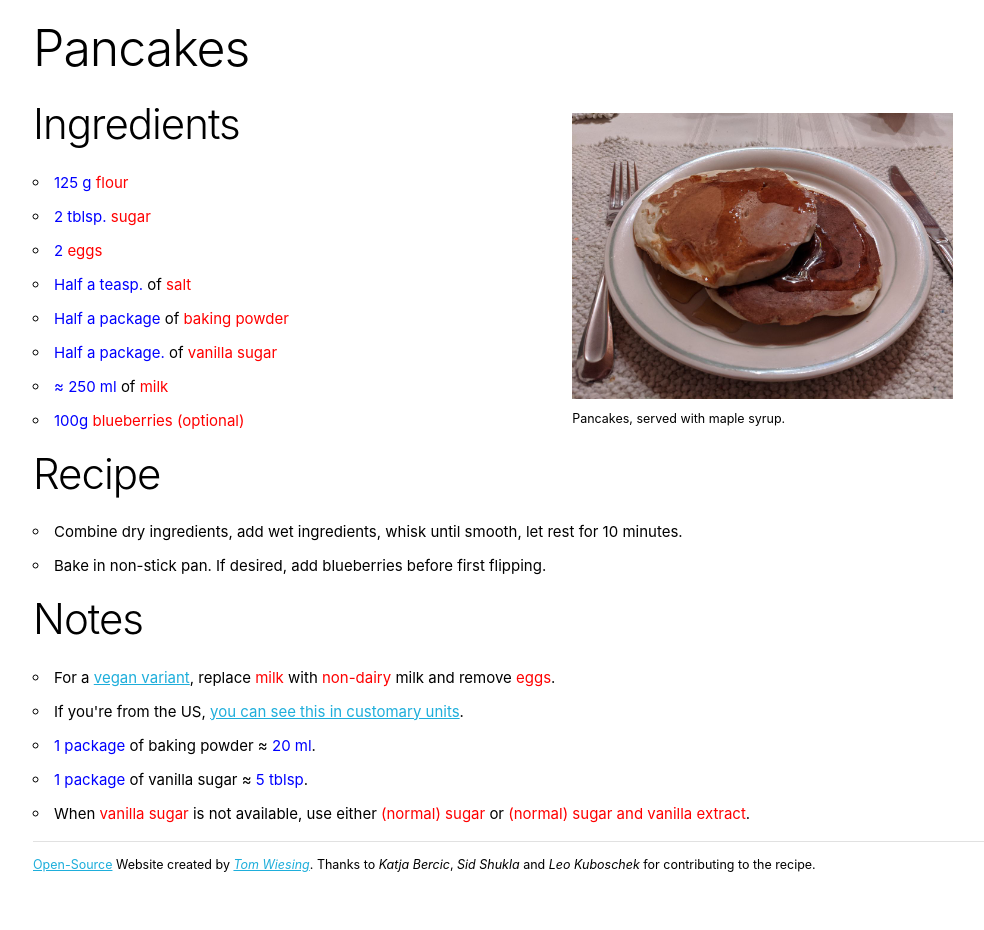
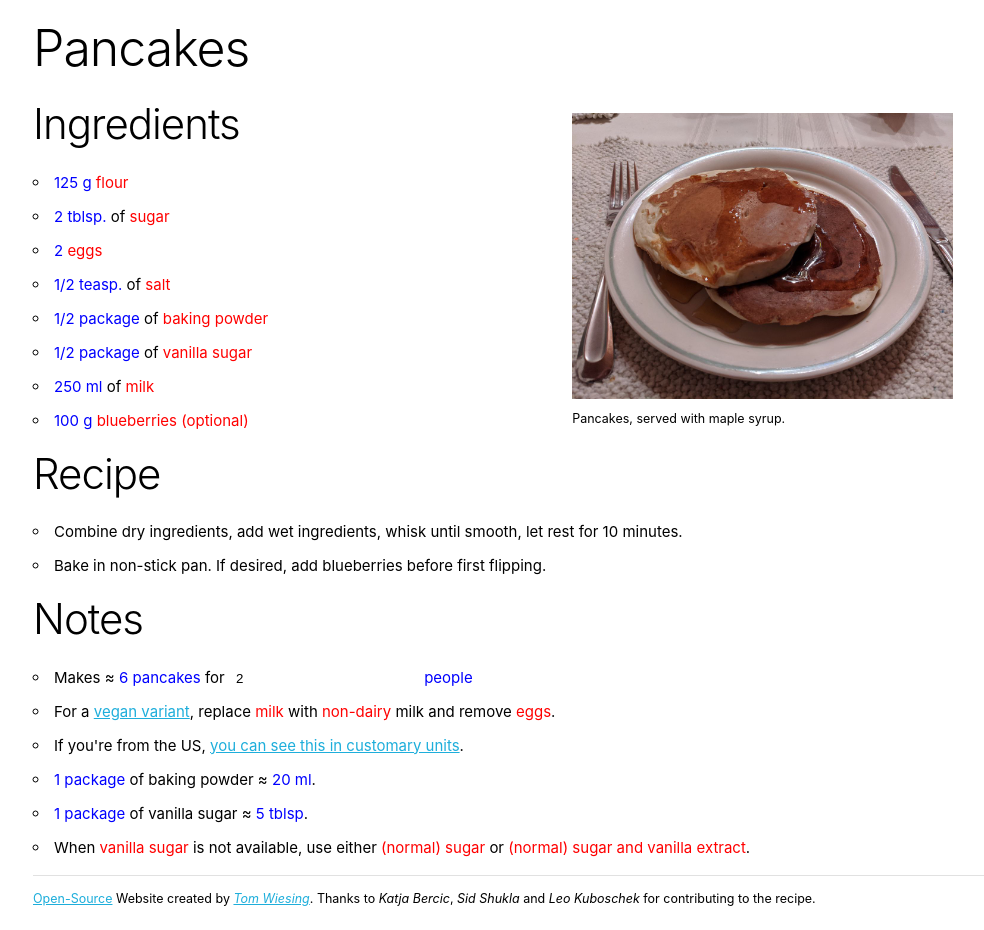
Before and after one commit to tkw1536/pancakes.guys.wtf, a Next.js app: page / in a window 1280 px wide. Shown: the whole page, without its empty margins (127-1111 px from the left). Before the commit the page ends 896 px from the top, so only its background shows below. Built offline with nearby package versions, Linux system fonts and the light colour scheme.

Commit message:
Add multiplier

```diff
--- a/src/recipe/Ingredients.tsx
+++ b/src/recipe/Ingredients.tsx
@@ -2,84 +2,11 @@ import * as React from "react";
 import style from './index.module.css';
 
 import { default as Variant, VariantTitle } from "./Variant";
+import { RecipeIngredient, default as INGREDIENTS } from "./recipe";
 
-interface RecipeIngredient {
-    metric: string;
-    ofMetric?: boolean;
-
-    US: string;
-    ofUS?: boolean;
-
-    name?: React.ReactNode,
-    veganName?: React.ReactNode,
-
-    note?: React.ReactNode,
-    veganNote?: React.ReactNode,
-}
-
-const INGREDIENTS: RecipeIngredient[] = [
-    {
-        metric: '125 g',
-        US: '1/2 cup',
-        ofUS: true,
-        name: 'flour'
-    },
-    {
-        metric: '2 tblsp.',
-        US: '2 tblsp.',
-        ofUS: true,
-        name: 'sugar',
-    },
-    {
-        metric: '2',
-        US: '2',
-        name: 'eggs',
-        veganName: null,
-    },
-    {
-        metric: 'Half a teasp.',
-        US: 'Half a teasp.',
-        ofUS: true,
-        ofMetric: true,
-        name: 'salt'
-    },
-    {
-        metric: 'Half a package',
-        ofMetric: true,
-        US: '1 tblsp.',
-        ofUS: true,
-        name: 'baking powder',
-    },
-    {
-        metric: 'Half a package.',
-        ofMetric: true,
-        US: '5 tblsp.',
-        ofUS: true,
-        name: 'vanilla sugar',
-    },
-    {
-        metric: '≈ 250 ml',
-        ofMetric: true,
-        US: '≈ 1 cup',
-        ofUS: true,
-
-        name: 'milk',
-        veganName: 'non-dairy milk',
-
-        veganNote: <>(e.g. <a target ="_blank" rel="noopener noreferer" href="https://www.oatly.com/int/products/oat-drink-barista-edition">Oatly Barista edition</a>)</>
-    },
-    {
-        metric: "100g",
-        ofMetric: false,
-        US: "1/2 cup",
-        ofUS: true,
-        name: "blueberries (optional)"
-    },
-];
-
-export default class Ingredients extends React.Component<{ variant: Variant }> {
+export default class Ingredients extends React.Component<{ variant: Variant, multiplier: number }> {
     render() {
-        const { variant } = this.props;
+        const { variant, multiplier } = this.props;
 
 
         const shortTitle = VariantTitle(variant, true);
@@ -103,7 +30,7 @@ export default class Ingredients extends React.Component<{ variant: Variant }> {
                     <h2>Ingredients</h2>
 
                     <ul>
-                        {INGREDIENTS.map((ingredient, index) => <Ingredient ingredient={ingredient} variant={variant} key={index} />)}
+                        {INGREDIENTS.map((ingredient, index) => <Ingredient ingredient={ingredient} variant={variant} multiplier={multiplier}  key={index} />)}
                     </ul>
                 </div>
                 <div className="half show-large">
@@ -131,14 +58,15 @@ export default class Ingredients extends React.Component<{ variant: Variant }> {
 interface IngredientParams {
     ingredient: RecipeIngredient;
     variant: Variant;
+    multiplier: number;
 }
 
 class Ingredient extends React.Component<IngredientParams> {
     render() {
-        const { variant: { units, vegan }, ingredient: { metric, ofMetric, US, ofUS, name, veganName, note, veganNote } } = this.props;
+        const { variant: { units, vegan }, ingredient: { metric, ofMetric, US, ofUS, name, veganName, note, veganNote }, multiplier } = this.props;
 
         const of = units === 'metric' ? ofMetric : ofUS;
-        const amount = units === 'metric' ? metric : US;
+        const [amountNo, amountName] = units === 'metric' ? metric : US;
 
 
         const children = (vegan && (typeof veganName !== 'undefined')) ? veganName : name;
@@ -150,10 +78,19 @@ class Ingredient extends React.Component<IngredientParams> {
 
 
         return <li>
-            <span className={style.amount}>{amount}</span>
+            <span className={style.amount}>{numberToString(amountNo * multiplier)} {amountName}</span>
             {of ? " of " : " "}
             <span className={style.ingredient}>{children}</span>
             {noteChild && <>{` `}{noteChild}</>}
         </li>
     }
 }
+
+function numberToString(no: number): string {
+    if(no % 1 == 0.5) {
+        no = Math.floor(no);
+        const noStr = no !== 0 ? `${no} ` : "";
+        return noStr + '1/2';
+    }
+    return no.toString()
+}
--- a/src/recipe/Notes.tsx
+++ b/src/recipe/Notes.tsx
@@ -3,17 +3,28 @@ import Link from 'next/link';
 
 import Variant, { AddVariant, VariantToURL } from "./Variant";
 import style from './index.module.css';
+import { PEOPLE_MULTIPLIER_RATIO, PANCAKE_MULTIPLIER_RATIO } from "./recipe";
 
-export default class Notes extends React.Component<{ variant: Variant }> {
+interface NotesParams {
+    variant: Variant;
+    multiplier: number;
+    changeMultiplier: (multipler: number) => void;
+}
+
+export default class Notes extends React.Component<NotesParams> {
+    private onChange = (event: React.ChangeEvent<HTMLInputElement>) => {
+        const people = event.currentTarget.valueAsNumber;
+        this.props.changeMultiplier(people / PEOPLE_MULTIPLIER_RATIO );
+    }
     render() {
-        const { variant } = this.props;
+        const { variant, multiplier } = this.props;
 
         //
         // VEGAN VARIANT
         //
 
         const forVegans = AddVariant(variant, { vegan: !variant.vegan });
-        const forVegansURL = VariantToURL(forVegans, true);
+        const forVegansURL = VariantToURL(forVegans, true, multiplier);
 
         let forVegansContent: React.ReactNode;
         if (forVegans.vegan) {
@@ -30,7 +41,7 @@ export default class Notes extends React.Component<{ variant: Variant }> {
         // AMERICAN UNITS
         //
         const forAmericans = AddVariant(variant, { units: variant.units === 'metric' ? 'us' : 'metric'});
-        const forAmericansURL = VariantToURL(forAmericans);
+        const forAmericansURL = VariantToURL(forAmericans, undefined, multiplier);
 
         let forAmericansContent: React.ReactNode;
         if (forAmericans.units === 'us') {
@@ -39,14 +50,20 @@ export default class Notes extends React.Component<{ variant: Variant }> {
             </>;
         } else {
             forAmericansContent = <>
-                Not from the US and <Link href={VariantToURL(forAmericans, true)}><a>confused about these units?</a></Link>
+                Not from the US and <Link href={VariantToURL(forAmericans, true, multiplier)}><a>confused about these units?</a></Link>
             </>;
         }
+
+        const noPancakes = PANCAKE_MULTIPLIER_RATIO * multiplier;
+        const noPeople = PEOPLE_MULTIPLIER_RATIO * multiplier;
 
         return <>
             <h2>Notes</h2>
 
             <ul>
+                <li>Makes &#8776; <span className={style.amount}>{noPancakes} pancakes</span> for <span className={style.amount}>
+                    <input type="number" value={noPeople} onChange={this.onChange} size={3} /> people</span>
+                </li>
                 <li>{forVegansContent}</li>
                 <li>{forAmericansContent}</li>
                 {variant.units === 'metric' &&
--- a/src/recipe/RecipeHeader.tsx
+++ b/src/recipe/RecipeHeader.tsx
@@ -2,13 +2,13 @@ import * as React from "react";
 import Head from "next/head";
 import { default as Variant, VariantTitle, VariantToURL } from "./Variant";
 
-export class RecipeHeader extends React.Component<{root: string; url?: string; variant: Variant}> {
+export class RecipeHeader extends React.Component<{root: string; url?: string; variant: Variant, multiplier: number}> {
     render() {
-        const { root, url, variant } = this.props;
+        const { root, url, variant, multiplier } = this.props;
         const title = VariantTitle(variant);
         const description = 'A recipe for ' +  title[0].toLowerCase() + title.substring(1);
 
-        const pageURL = `${root}${url ?? VariantToURL(variant)}`;
+        const pageURL = `${root}${url ?? VariantToURL(variant, undefined, multiplier)}`;
         const imageURL = `${root}pancakes.jpeg`;
 
         return <Head>
--- a/src/recipe/Variant.tsx
+++ b/src/recipe/Variant.tsx
@@ -32,11 +32,11 @@ export const VARIANT_REDIRECTS = {
 /** Variant titles are titles of a variant */
 export function VariantTitle(variant: Variant, short?: boolean): string {
     if (short) {
-        return `${variant.vegan ? 'Vegan ': ''}Pancakes${ variant.units === 'us' ? ' (non-metric / 🇺🇸 units)' : ''}`;
+        return `${variant.vegan ? 'Vegan ': ''}Pancakes${ variant.units === 'us' ? ' (freedom 🇺🇸 units)' : ''}`;
     }
 
     let prefix = '';
-    if (variant.units === 'us') prefix += 'Non-Metric ';
+    if (variant.units === 'us') prefix += 'Freedom 🇺🇸 ';
     if (variant.vegan) prefix += 'Vegan ';
 
     return `${prefix}Pancakes, served with ${variant.units !== 'us' ? 'maple ' : ''}syrup. `;
@@ -48,15 +48,20 @@ export function AllVariantURLS(): string[] {
 }
 
 /** VariantToURL returns the URL suffix corresponding to a variant */
-export function VariantToURL(variant: Variant, withPrefix?: boolean): string {
+export function VariantToURL(variant: Variant, withPrefix?: boolean, multiplier?: number): string {
     const prefix = withPrefix ? "/" : "";
     const entry = Object.entries(VARIANT_URLS).find(([_, v]) => equals(variant, v));
-    if (typeof entry === 'undefined') return prefix + DEFAULT_URL;
-    return prefix + entry[0];
+    const suffix = (multiplier ?? 1) !== 1 ? '#' + multiplier.toString() : '';
+    if (typeof entry === 'undefined') return prefix + DEFAULT_URL + suffix;
+    return prefix + entry[0] + suffix;
 }
 
 /** turns a URL into a variant */
 export function URLToVariant(url: string): Variant {
+    const hashIndex = url.indexOf('#');
+    if (hashIndex >= 0) {
+        url = url.substring(0, hashIndex);
+    }
     const variant = VARIANT_URLS[url];
     if (variant === null || typeof variant === 'undefined') return DEFAULT_VARIANT;
     return variant;
--- a/src/recipe/index.tsx
+++ b/src/recipe/index.tsx
@@ -4,15 +4,37 @@ import Variant from "./Variant";
 import { RecipeHeader } from "./RecipeHeader";
 import Notes from "./Notes";
 import Ingredients from "./Ingredients";
+import { cleanMultiplier } from "./recipe";
 
 
 export default class RecipePage extends React.Component<{  root: string; variant: Variant;}> {
+    state = { multiplier: 1 };
+
+    private onChange = (multiplier: number) => {
+        this.setState({ multiplier: cleanMultiplier(multiplier) }, () => {
+            const { multiplier } = this.state;
+            if (multiplier === 1) {
+                location.hash = '';
+                return;
+            }
+            location.hash = '#' + multiplier.toString()
+        })
+    }
+
+    componentDidMount(): void {
+        if (location.hash === "") return;
+
+        const multiplier = cleanMultiplier(parseFloat(location.hash.substring(1)));
+        this.setState({ multiplier: multiplier });
+    }
+
     render() {
         const { variant, root } = this.props;
+        const { multiplier } = this.state;
         return <>
-            <RecipeHeader root={root} variant={variant} />
-            <Ingredients variant={variant} />
-            <Notes variant={variant} />
+            <RecipeHeader root={root} variant={variant} multiplier={multiplier} />
+            <Ingredients variant={variant} multiplier={multiplier} />
+            <Notes variant={variant} multiplier={multiplier} changeMultiplier={this.onChange} />
         </>;
     }
 }
--- /dev/null
+++ b/src/recipe/recipe.tsx
@@ -0,0 +1,88 @@
+export const PEOPLE_MULTIPLIER_RATIO = 2;
+export const PANCAKE_MULTIPLIER_RATIO = 6;
+const MIN_MULTIPLIER = 1 / PEOPLE_MULTIPLIER_RATIO;
+
+export function cleanMultiplier(no: number): number {
+    if (isNaN(no) || !isFinite(no)) return MIN_MULTIPLIER;
+
+    no = Math.round(no * PEOPLE_MULTIPLIER_RATIO) / PEOPLE_MULTIPLIER_RATIO; // round to nearest 1 / PEOPLE_MULTIPLIER_RATIO
+    if (no < MIN_MULTIPLIER) return MIN_MULTIPLIER;
+
+    return no;
+}
+
+export interface RecipeIngredient {
+    metric: [number, string];
+    ofMetric?: boolean;
+
+    US: [number, string];
+    ofUS?: boolean;
+
+    name?: React.ReactNode,
+    veganName?: React.ReactNode,
+
+    note?: React.ReactNode,
+    veganNote?: React.ReactNode,
+}
+
+const INGREDIENTS: RecipeIngredient[] = [
+    {
+        metric: [125, 'g'],
+        US: [0.5, 'cup'],
+        ofUS: true,
+        name: 'flour'
+    },
+    {
+        metric: [2, 'tblsp.'],
+        US: [2, 'tblsp.'],
+        ofUS: true,
+        ofMetric: true,
+        name: 'sugar',
+    },
+    {
+        metric: [2, ''],
+        US: [2, ''],
+        name: 'eggs',
+        veganName: null,
+    },
+    {
+        metric: [0.5, 'teasp.'],
+        US: [0.5, 'teasp.'],
+        ofUS: true,
+        ofMetric: true,
+        name: 'salt'
+    },
+    {
+        metric: [0.5, 'package'],
+        ofMetric: true,
+        US: [1, 'tblsp.'],
+        ofUS: true,
+        name: 'baking powder',
+    },
+    {
+        metric: [0.5, 'package'],
+        ofMetric: true,
+        US: [5, 'tblsp.'],
+        ofUS: true,
+        name: 'vanilla sugar',
+    },
+    {
+        metric: [250, 'ml'],
+        ofMetric: true,
+        US: [1, 'cup'],
+        ofUS: true,
+
+        name: 'milk',
+        veganName: 'non-dairy milk',
+
+        veganNote: <>(e.g. <a target ="_blank" rel="noopener noreferer" href="https://www.oatly.com/int/products/oat-drink-barista-edition">Oatly Barista edition</a>)</>
+    },
+    {
+        metric: [100, 'g'],
+        ofMetric: false,
+        US:[0.5, 'cup'],
+        ofUS: true,
+        name: "blueberries (optional)"
+    },
+];
+export default INGREDIENTS;
--- a/src/styles/global.css
+++ b/src/styles/global.css
@@ -191,6 +191,14 @@ footer {
     padding-top: 1rem;
 }
 
+/** input **/
+
+input[type="number"] {
+    border: none;
+    margin-left: 5px;
+    margin-right: 5px;
+}
+
 /** haha */
 
 @media (prefers-color-scheme: light) {
@@ -207,7 +215,7 @@ footer {
 /** dark mode colors */
 
 @media (prefers-color-scheme: dark) {
-    body {
+    body, input[type="number"] {
         color: white !important;
         background-color: #282828;
     }
@@ -215,4 +223,5 @@ footer {
     footer {
         border-top: 1px solid #1E1E1E;
     }
+
 }
```
